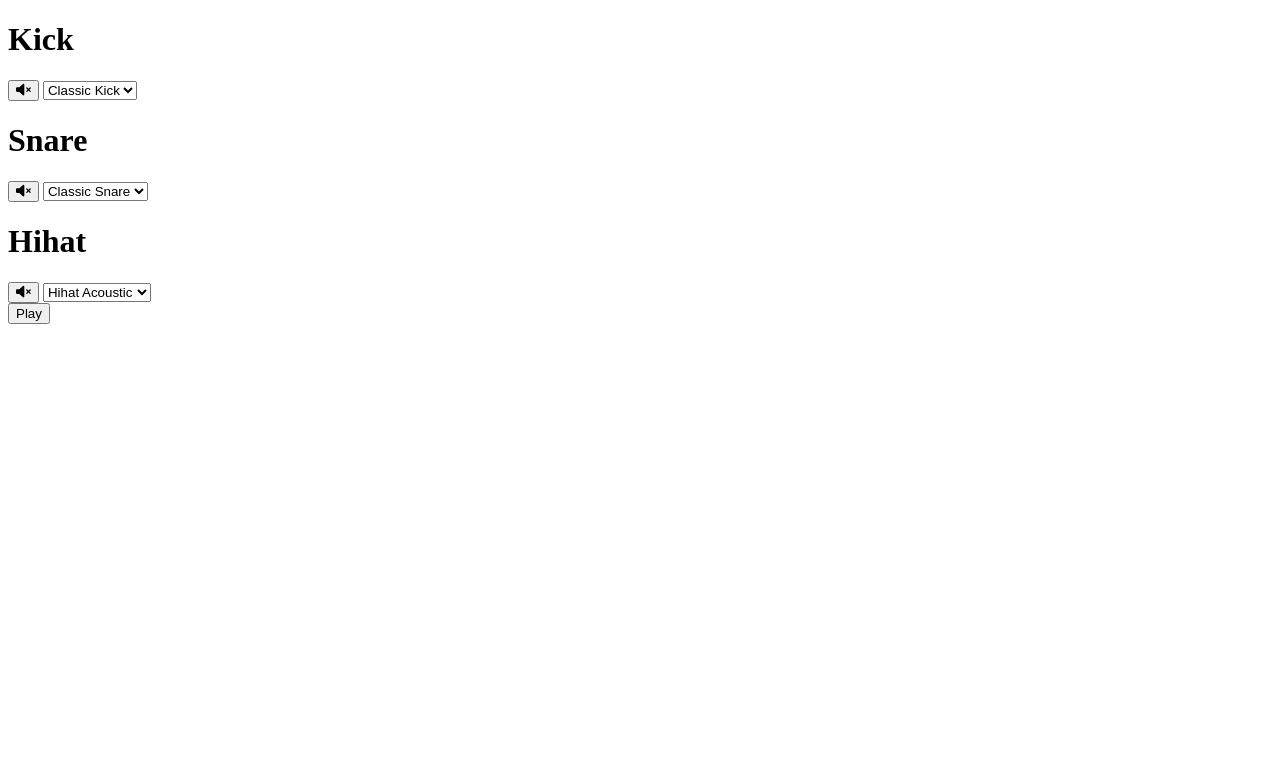
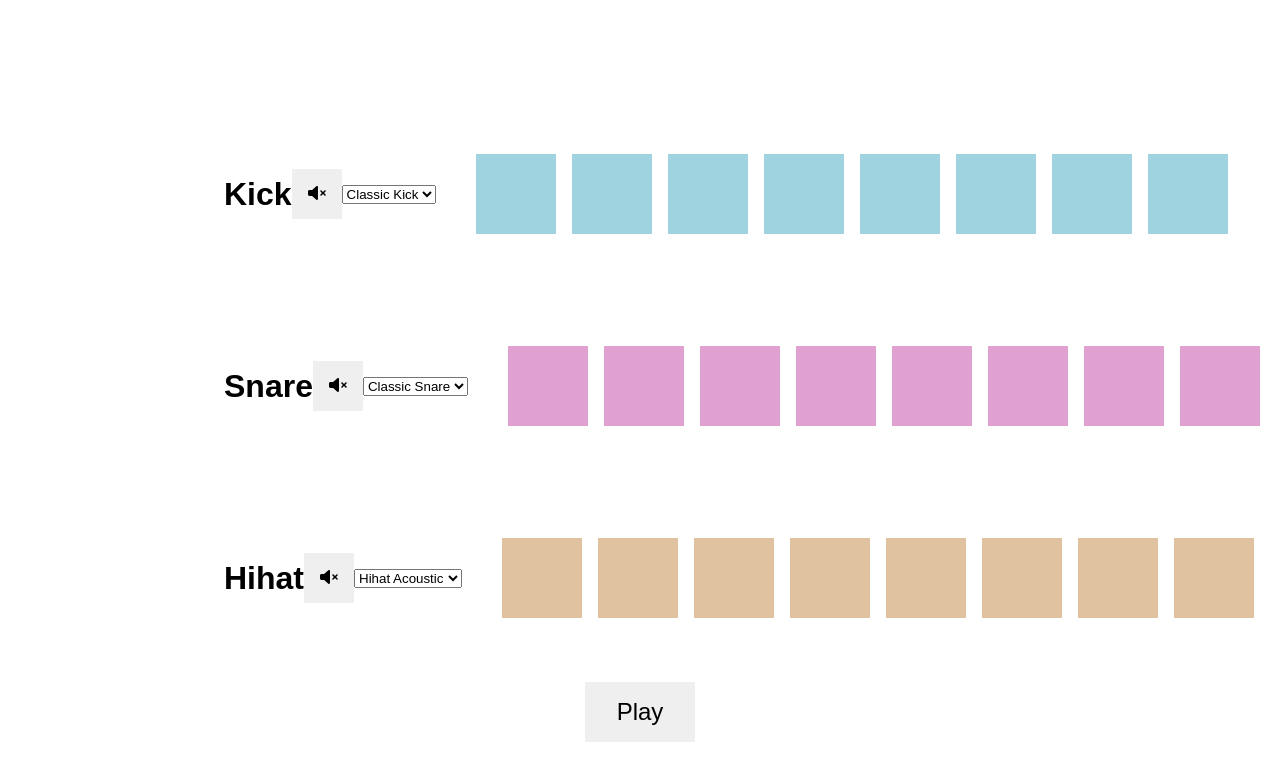
Before and after one commit to lukasz012798/beatmaker, a plain HTML site: page index.html in a window 1280 px wide. Drawn offline with Linux system fonts and the light colour scheme.

Commit message:
CSS Setup

```diff
--- a/index.html
+++ b/index.html
@@ -70,7 +70,7 @@
             <option value="./sounds/hihat-808.wav">808 Hihat</option>
           </select>
         </div>
-        <div class="kick">
+        <div class="hihat">
           <div class="pad hihat-pad b0"></div>
           <div class="pad hihat-pad b1"></div>
           <div class="pad hihat-pad b2"></div>
@@ -81,8 +81,9 @@
           <div class="pad hihat-pad b7"></div>
         </div>
       </div>
+      <button class="play">Play</button>
     </div>
-    <button class="play">Play</button>
+
     <audio class="kick-sound" src="./sounds/kick-classic.wav"></audio>
     <audio class="snare-sound" src="./sounds/snare-acoustic01.wav"></audio>
     <audio class="hihat-sound" src="./sounds/hihat-acoustic01.wav"></audio>
--- a/style.css
+++ b/style.css
@@ -0,0 +1,97 @@
+* {
+  margin: 0;
+  padding: 0;
+  box-sizing: border-box;
+}
+
+body {
+  font-family: sans-serif;
+}
+
+i,
+svg {
+  pointer-events: none;
+}
+
+.kick-pad,
+.snare-pad,
+.hihat-pad {
+  width: 5rem;
+  height: 5rem;
+  margin: 1rem 0.5rem;
+  cursor: pointer;
+}
+
+.kick-pad {
+  background: rgb(160, 211, 224);
+}
+.snare-pad {
+  background: rgb(224, 160, 208);
+}
+.hihat-pad {
+  background: rgb(224, 194, 160);
+}
+
+.kick-pad.active {
+  background: rgb(59, 197, 231);
+}
+
+.snare-pad.active {
+  background: rgb(218, 58, 178);
+}
+
+.hihat-pad.active {
+  background: rgb(241, 158, 64);
+}
+
+.sequencer {
+  display: flex;
+  min-height: 100vh;
+  align-items: center;
+  justify-content: center;
+  flex-direction: column;
+}
+
+.kick-track,
+.snare-track,
+.hihat-track {
+  display: flex;
+  align-items: center;
+  justify-content: space-between;
+  width: 70%;
+  margin-top: 5rem;
+}
+
+.kick,
+.snare,
+.hihat {
+  display: flex;
+}
+
+.controls {
+  display: flex;
+  justify-content: space-between;
+  align-items: center;
+  flex: 1;
+  margin: 0rem 2rem;
+}
+
+.controls button {
+  padding: 1rem;
+  border: none;
+  font-size: 1rem;
+  cursor: pointer;
+  transition: all 0.5s ease;
+}
+
+.pad {
+  transition: all 0.5s ease;
+}
+
+.play {
+  padding: 1rem 2rem;
+  font-size: 1.5rem;
+  border: none;
+  cursor: pointer;
+  margin-top: 3rem;
+}
```
